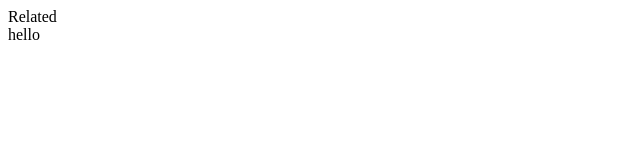
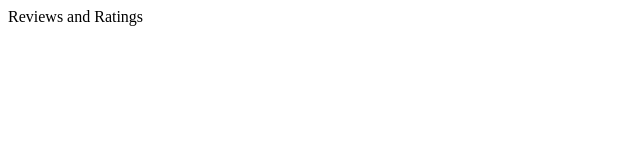
Before and after one commit to Project-Catwalk-FEC-Team-Agave/FEC, a React app: page / in a window 1280 px wide. Shown: the top 160 px of the page, without its empty margins (0-640 px from the left). Built offline with nearby package versions, Linux system fonts and the light colour scheme; the HTML template or start-up script is replaced by a standard one.

Commit message:
Added render functions for each widget

```diff
--- a/client/src/index.jsx
+++ b/client/src/index.jsx
@@ -7,6 +7,26 @@ import Related from './components/Related Items/related.jsx';
 import Reviews from './components/Reviews/reviews.jsx'
 
 ReactDOM.render(
-  <App />,
+  <Reviews />,
   document.getElementById('app')
 )
+
+// ReactDOM.render(
+//   <Overview />,
+//   document.getElementById('app')
+// )
+
+// ReactDOM.render(
+//   <Related />,
+//   document.getElementById('app')
+// )
+
+// ReactDOM.render(
+//   <Reviews />,
+//   document.getElementById('app')
+// )
+
+// ReactDOM.render(
+//   <QA />,
+//   document.getElementById('app')
+// )
```
Also changed, not shown: 1 other file (tests, documents, lock files or other folders).
